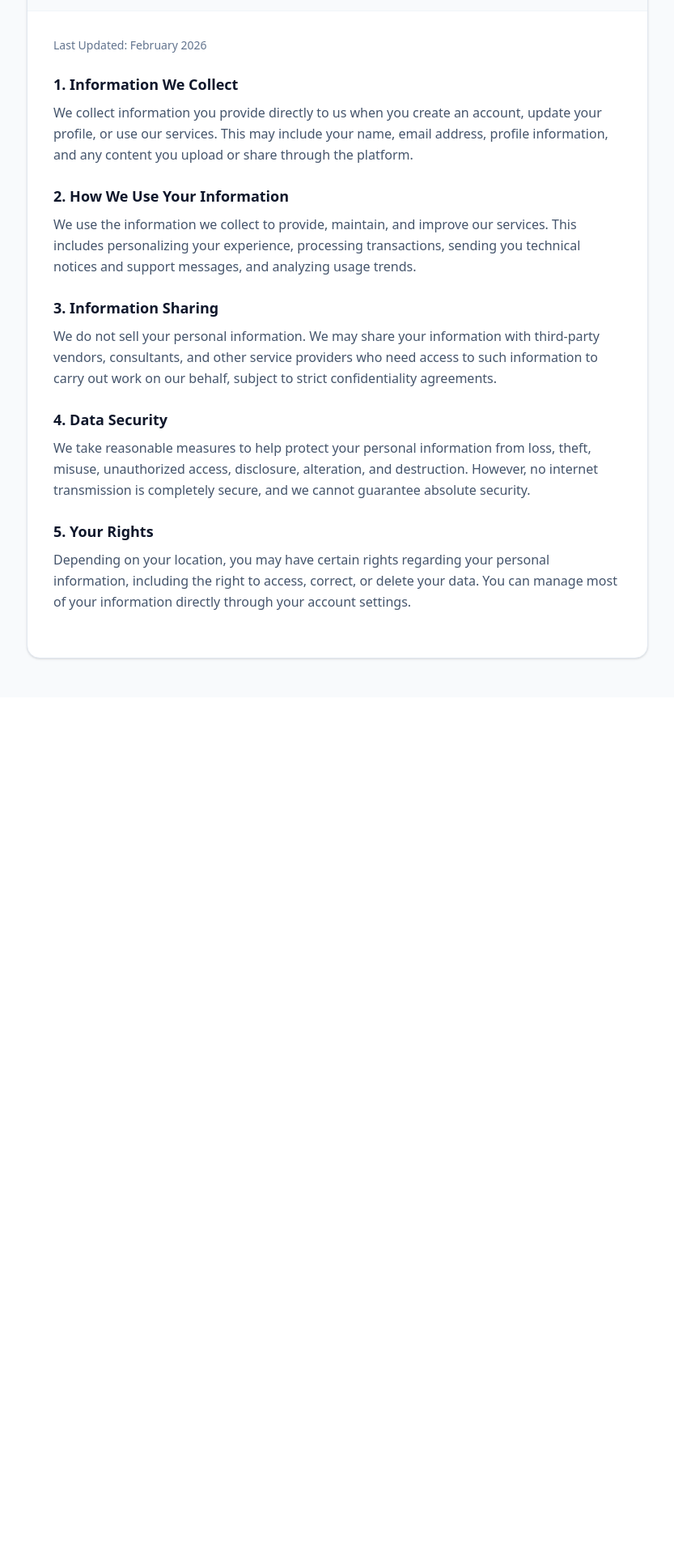
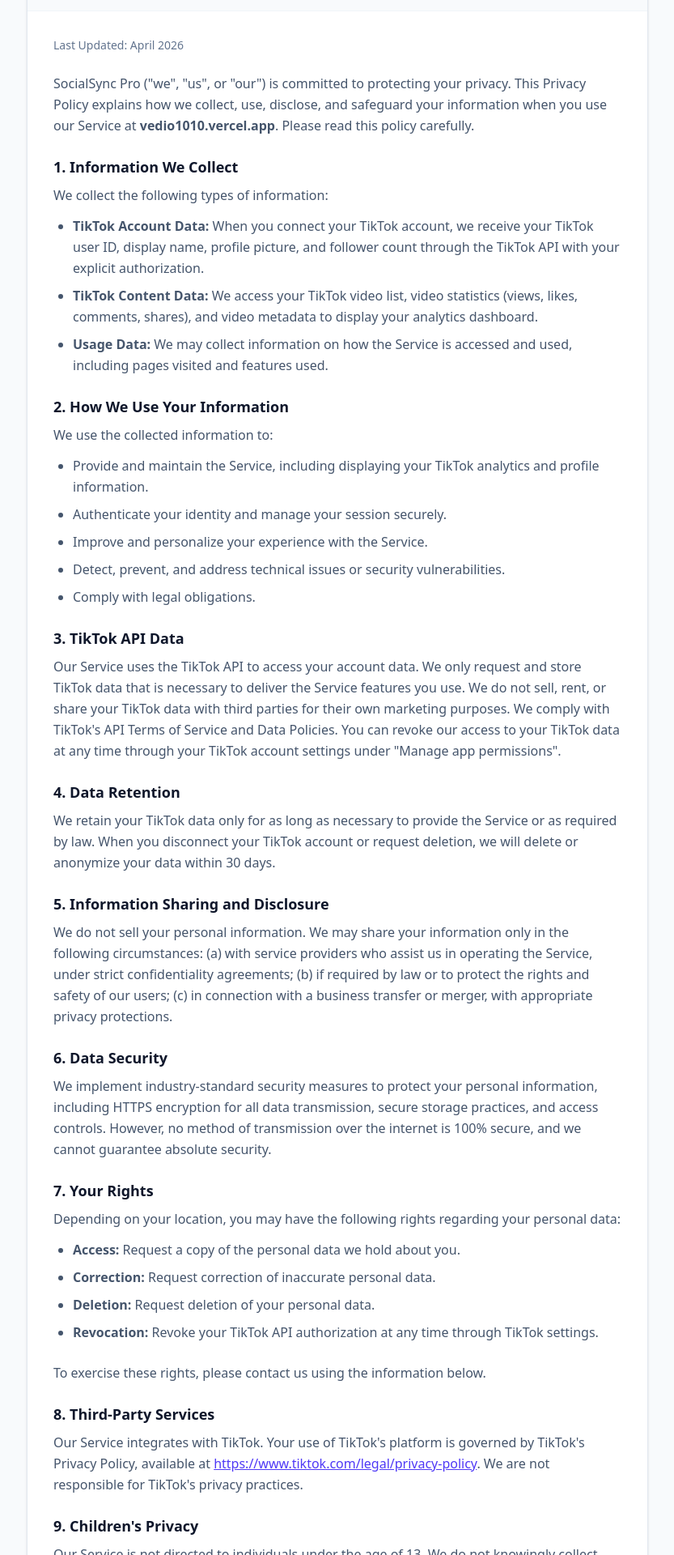
Before and after one commit to xbitoi/vedio1010, a React (Vite) app: page /privacy in a window 1280 px wide. Shown: the part 120-2040 px from the top of the page at 81% size, without its empty margins (223-1056 px from the left). Before the commit the page ends 981 px from the top, so only its background shows below. Built offline with nearby package versions, Linux system fonts and the light colour scheme.

Commit message:
fix: enhance Privacy Policy with TikTok API details for approval

```diff
--- a/src/pages/Privacy.tsx
+++ b/src/pages/Privacy.tsx
@@ -13,22 +13,61 @@
             <h1 className="text-2xl font-bold text-slate-900">Privacy Policy</h1>
           </div>
           <div className="p-6 sm:p-8 text-slate-600 leading-relaxed">
-          <p className="mb-6 text-sm text-slate-500">Last Updated: February 2026</p>
+            <p className="mb-6 text-sm text-slate-500">Last Updated: April 2026</p>
+
+            <p className="mb-6">SocialSync Pro ("we", "us", or "our") is committed to protecting your privacy. This Privacy Policy explains how we collect, use, disclose, and safeguard your information when you use our Service at <strong>vedio1010.vercel.app</strong>. Please read this policy carefully.</p>
 
             <h3 className="text-lg font-bold text-slate-900 mb-2">1. Information We Collect</h3>
-          <p className="mb-6">We collect information you provide directly to us when you create an account, update your profile, or use our services. This may include your name, email address, profile information, and any content you upload or share through the platform.</p>
+            <p className="mb-3">We collect the following types of information:</p>
+            <ul className="list-disc pl-6 mb-6 space-y-2">
+              <li><strong>TikTok Account Data:</strong> When you connect your TikTok account, we receive your TikTok user ID, display name, profile picture, and follower count through the TikTok API with your explicit authorization.</li>
+              <li><strong>TikTok Content Data:</strong> We access your TikTok video list, video statistics (views, likes, comments, shares), and video metadata to display your analytics dashboard.</li>
+              <li><strong>Usage Data:</strong> We may collect information on how the Service is accessed and used, including pages visited and features used.</li>
+            </ul>
 
             <h3 className="text-lg font-bold text-slate-900 mb-2">2. How We Use Your Information</h3>
-          <p className="mb-6">We use the information we collect to provide, maintain, and improve our services. This includes personalizing your experience, processing transactions, sending you technical notices and support messages, and analyzing usage trends.</p>
+            <p className="mb-3">We use the collected information to:</p>
+            <ul className="list-disc pl-6 mb-6 space-y-2">
+              <li>Provide and maintain the Service, including displaying your TikTok analytics and profile information.</li>
+              <li>Authenticate your identity and manage your session securely.</li>
+              <li>Improve and personalize your experience with the Service.</li>
+              <li>Detect, prevent, and address technical issues or security vulnerabilities.</li>
+              <li>Comply with legal obligations.</li>
+            </ul>
 
-          <h3 className="text-lg font-bold text-slate-900 mb-2">3. Information Sharing</h3>
-          <p className="mb-6">We do not sell your personal information. We may share your information with third-party vendors, consultants, and other service providers who need access to such information to carry out work on our behalf, subject to strict confidentiality agreements.</p>
+            <h3 className="text-lg font-bold text-slate-900 mb-2">3. TikTok API Data</h3>
+            <p className="mb-6">Our Service uses the TikTok API to access your account data. We only request and store TikTok data that is necessary to deliver the Service features you use. We do not sell, rent, or share your TikTok data with third parties for their own marketing purposes. We comply with TikTok's API Terms of Service and Data Policies. You can revoke our access to your TikTok data at any time through your TikTok account settings under "Manage app permissions".</p>
 
-          <h3 className="text-lg font-bold text-slate-900 mb-2">4. Data Security</h3>
-          <p className="mb-6">We take reasonable measures to help protect your personal information from loss, theft, misuse, unauthorized access, disclosure, alteration, and destruction. However, no internet transmission is completely secure, and we cannot guarantee absolute security.</p>
+            <h3 className="text-lg font-bold text-slate-900 mb-2">4. Data Retention</h3>
+            <p className="mb-6">We retain your TikTok data only for as long as necessary to provide the Service or as required by law. When you disconnect your TikTok account or request deletion, we will delete or anonymize your data within 30 days.</p>
 
-          <h3 className="text-lg font-bold text-slate-900 mb-2">5. Your Rights</h3>
-          <p className="mb-6">Depending on your location, you may have certain rights regarding your personal information, including the right to access, correct, or delete your data. You can manage most of your information directly through your account settings.</p>
+            <h3 className="text-lg font-bold text-slate-900 mb-2">5. Information Sharing and Disclosure</h3>
+            <p className="mb-6">We do not sell your personal information. We may share your information only in the following circumstances: (a) with service providers who assist us in operating the Service, under strict confidentiality agreements; (b) if required by law or to protect the rights and safety of our users; (c) in connection with a business transfer or merger, with appropriate privacy protections.</p>
+
+            <h3 className="text-lg font-bold text-slate-900 mb-2">6. Data Security</h3>
+            <p className="mb-6">We implement industry-standard security measures to protect your personal information, including HTTPS encryption for all data transmission, secure storage practices, and access controls. However, no method of transmission over the internet is 100% secure, and we cannot guarantee absolute security.</p>
+
+            <h3 className="text-lg font-bold text-slate-900 mb-2">7. Your Rights</h3>
+            <p className="mb-3">Depending on your location, you may have the following rights regarding your personal data:</p>
+            <ul className="list-disc pl-6 mb-6 space-y-2">
+              <li><strong>Access:</strong> Request a copy of the personal data we hold about you.</li>
+              <li><strong>Correction:</strong> Request correction of inaccurate personal data.</li>
+              <li><strong>Deletion:</strong> Request deletion of your personal data.</li>
+              <li><strong>Revocation:</strong> Revoke your TikTok API authorization at any time through TikTok settings.</li>
+            </ul>
+            <p className="mb-6">To exercise these rights, please contact us using the information below.</p>
+
+            <h3 className="text-lg font-bold text-slate-900 mb-2">8. Third-Party Services</h3>
+            <p className="mb-6">Our Service integrates with TikTok. Your use of TikTok's platform is governed by TikTok's Privacy Policy, available at <a href="https://www.tiktok.com/legal/privacy-policy" className="text-indigo-600 underline" target="_blank" rel="noopener noreferrer">https://www.tiktok.com/legal/privacy-policy</a>. We are not responsible for TikTok's privacy practices.</p>
+
+            <h3 className="text-lg font-bold text-slate-900 mb-2">9. Children's Privacy</h3>
+            <p className="mb-6">Our Service is not directed to individuals under the age of 13. We do not knowingly collect personal information from children under 13. If we become aware that we have collected personal information from a child under 13, we will take steps to delete that information.</p>
+
+            <h3 className="text-lg font-bold text-slate-900 mb-2">10. Changes to This Privacy Policy</h3>
+            <p className="mb-6">We may update this Privacy Policy from time to time. We will notify you of any changes by updating the "Last Updated" date at the top of this page. We encourage you to review this Privacy Policy periodically for any changes.</p>
+
+            <h3 className="text-lg font-bold text-slate-900 mb-2">11. Contact Us</h3>
+            <p className="mb-6">If you have any questions about this Privacy Policy or our data practices, please contact us at: <strong>support@socialsyncpro.com</strong></p>
           </div>
         </div>
       </div>
```
Lines whose indentation alone changed are shown as unchanged.
